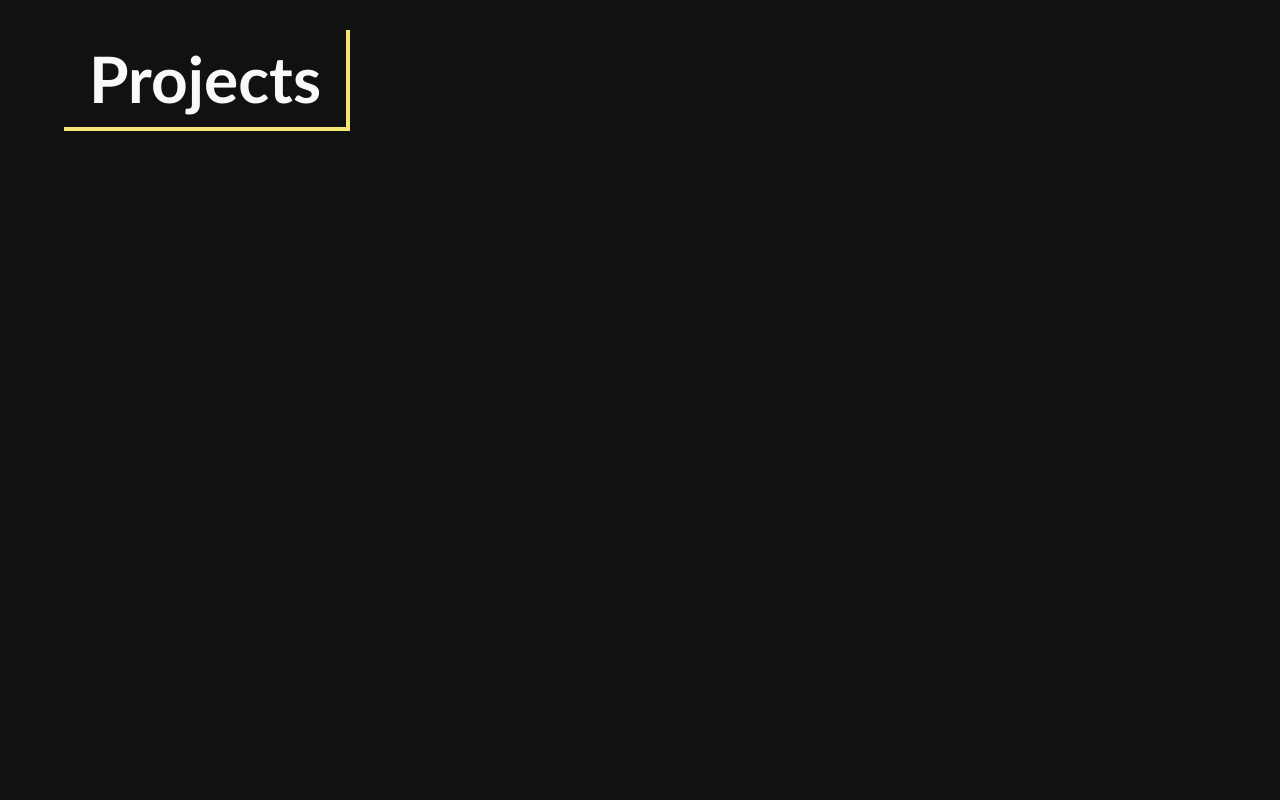
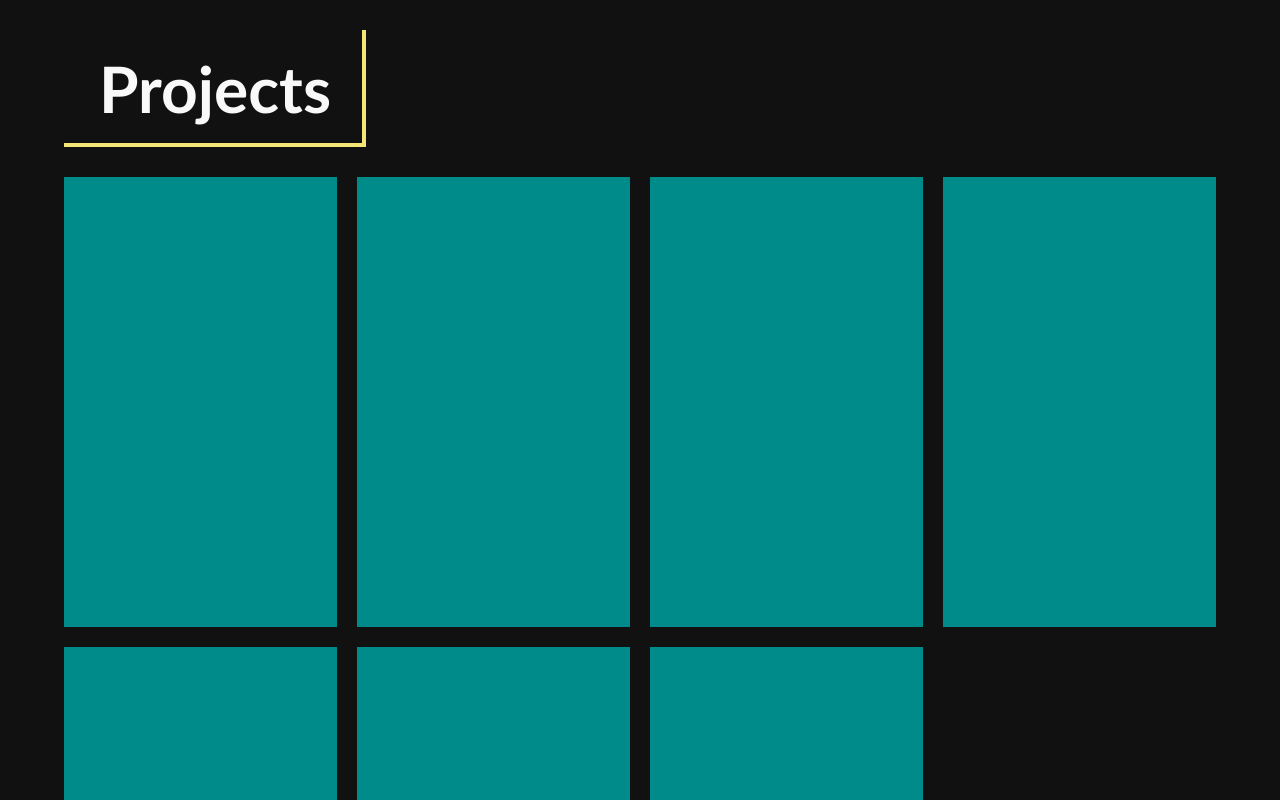
Before and after one commit to YordinsonPolar/porfolio2, a Svelte app: page / in a window 1280 px wide. Shown: the top 800 px of the page. Built offline with nearby package versions, Linux system fonts and the light colour scheme.

Commit message:
add: projects layout

```diff
--- a/src/components/projects/Projects.svelte
+++ b/src/components/projects/Projects.svelte
@@ -1,11 +1,38 @@
 <script>
+	import Line from '../Line.svelte';
 
+	const projectsDelay = 5;
 </script>
 
 <section class="projects">
 	<div class="projects-wrapper">
 		<div class="header">
-			<h1 class="title">Projects</h1>
+			<h1 class="title">
+				<Line
+				  time="var(--transition-time)"
+				  color="var(--primary)"
+					distance="100%"
+					position="bottom"
+					origin="left"
+					volumen="4px" delay="calc({projectsDelay + .6} * var(--transition-time))" />
+				<Line
+				  time="var(--transition-time)"
+				  color="var(--primary)"
+					distance="100%"
+					position="right"
+					origin="bottom"
+					volumen="4px" delay="calc({projectsDelay + 1.2} * var(--transition-time))" />
+				Projects
+			</h1>
+		</div>
+		<div class="grid">
+			<div class="item"></div>
+			<div class="item"></div>
+			<div class="item"></div>
+			<div class="item"></div>
+			<div class="item"></div>
+			<div class="item"></div>
+			<div class="item"></div>
 		</div>
 	</div>
 </section>
@@ -16,23 +43,35 @@
 		font-size: var(--title-size);
 		position: relative;
 		width: 100%;
-		min-height: 100vh;
+		min-height: 100%;
 		display: grid;
 		align-items: center;
+		margin: 50px 0;
 	}
-
 
 	.projects .projects-wrapper {
 		margin: 0 auto;
 		width: 90%;
-		height: 90vh;
+		height: 100%;
 	}
 
 	.projects .header .title {
+		position: relative;
 		display: inline;
-		padding: 10px 25px;
+		padding: 20px 35px;
 		font-size: var(--title-size);
-		border-bottom: var(--line-volumen) solid var(--primary);
-		border-right: var(--line-volumen) solid var(--primary);
+	}
+
+
+	.grid {
+		display: grid;
+		grid-template-columns: repeat(4,1fr);
+		grid-gap: 20px;
+		margin-top: 50px;
+	}
+
+	.item {
+		background: darkCyan;
+		height: 450px;
 	}
 </style>
```
